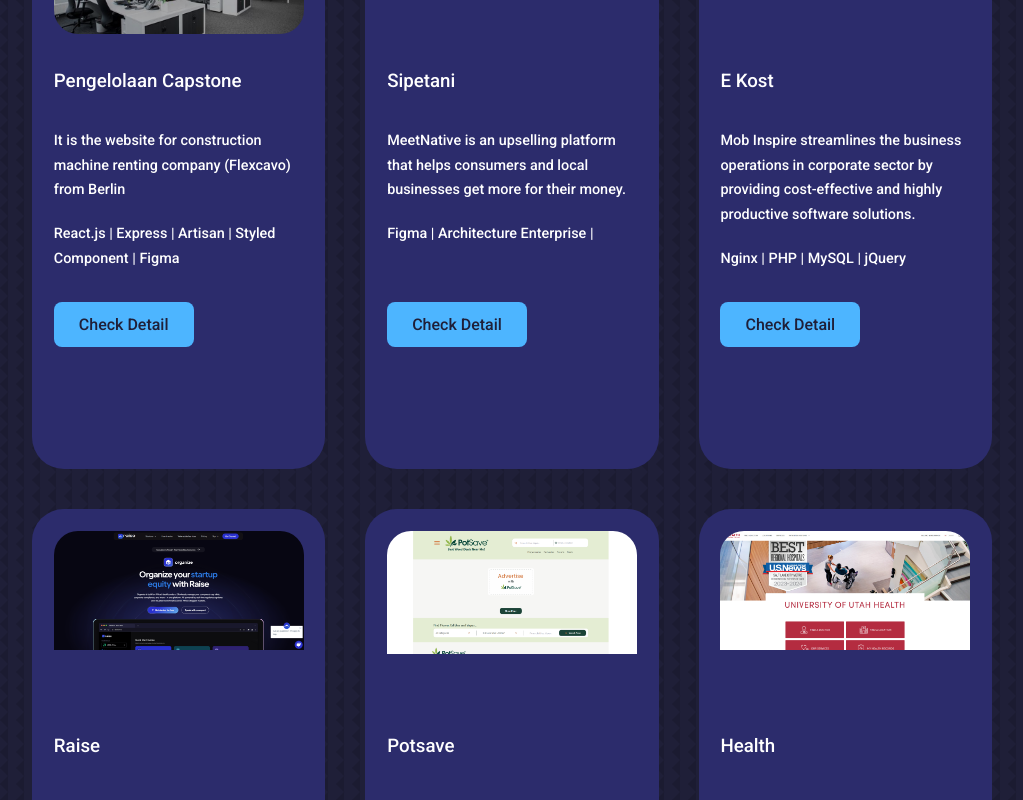
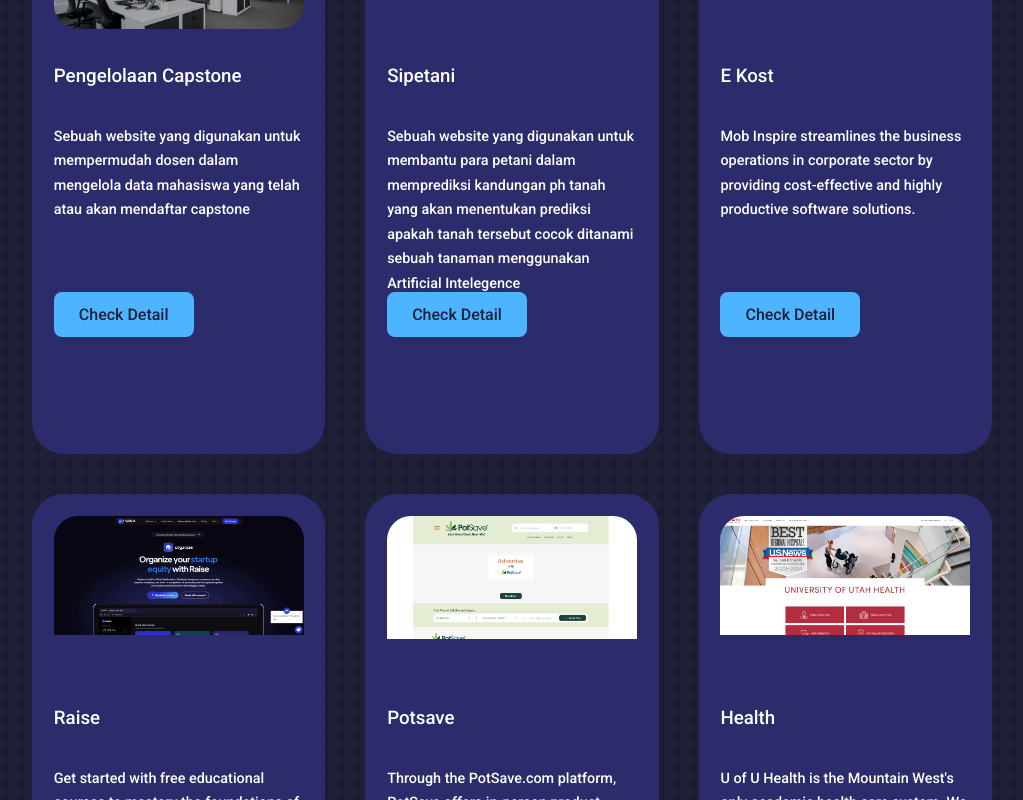
Before and after one commit to Biggze/Porto, a React (Create React App) app: page / in a window 1280 px wide. Shown: the part 2440-3240 px from the top of the page, without its empty margins (128-1151 px from the left). Built offline with nearby package versions, Linux system fonts and the light colour scheme.

Commit message:
fix detail tenanan

```diff
--- a/src/components/detail/Detail.jsx
+++ b/src/components/detail/Detail.jsx
@@ -14,18 +14,18 @@ const soloProjects = [
     title: "Pengelolaan Capstone",
     img: IMG1,
     description:
-      "It is the website for construction machine renting company (Flexcavo) from Berlin",
+      "Sebuah website yang digunakan untuk mempermudah dosen dalam mengelola data mahasiswa yang telah atau akan mendaftar capstone ",
     technologies: "React.js | Express | Artisan | Styled Component | Figma ",
-    link: "",
+    role: "Front-End Developer",
   },
   {
     id: 2,
     title: "Sipetani",
     img: IMG2,
     description:
-      "MeetNative is an upselling platform that helps consumers and local businesses get more for their money.",
-    technologies: "Figma | Architecture Enterprise |",
-    link: "",
+      "Sebuah website yang digunakan untuk membantu para petani dalam memprediksi kandungan ph tanah yang akan menentukan prediksi apakah tanah tersebut cocok ditanami sebuah tanaman menggunakan Artificial Intelegence ",
+    technologies: "Figma | Architecture Enterprise | reactjs ",
+    role: "Designer",
   },
   {
     id: 3,
@@ -34,7 +34,7 @@ const soloProjects = [
     description:
       "Mob Inspire streamlines the business operations in corporate sector by providing cost-effective and highly productive software solutions.",
     technologies: "Nginx | PHP | MySQL | jQuery",
-    link: "",
+    role: "Front-End Developer",
   },
   {
     id: 4,
@@ -43,7 +43,7 @@ const soloProjects = [
     description:
       "Get started with free educational courses to mastery the foundations of startup equity as an African business.",
     technologies: "Remix | React.js | Webflow | jQuery",
-    link: "",
+    role: "",
   },
   {
     id: 5,
@@ -52,7 +52,7 @@ const soloProjects = [
     description:
       "Through the PotSave.com platform, PotSave offers in-person product assessment and ordering services, accessible via the website, mobile applications, and software.",
     technologies: "React | Next.js | Lodash | Tailwind CSS",
-    link: "",
+    role: "",
   },
   {
     id: 6,
@@ -61,7 +61,7 @@ const soloProjects = [
     description:
       "U of U Health is the Mountain West's only academic health care system. We provide patient care, medical research, and physician training.",
     technologies: "Angular | Drupal | Nginx | TypeScript",
-    link: "",
+    role: "",
   },
 ];
 
@@ -86,7 +86,8 @@ const DetailPorto = ({ projectId, onClose }) => {
         </div>
         <div className="detail-porto__content">
           <p>{project.description}</p>
-          <p><strong>Technologies:</strong> {project.technologies}</p>
+          <br />
+          <p><strong>Role:</strong> {project.role}</p>
         </div>
       </div>
     </div>
--- a/src/components/portfolio/Portfolio.jsx
+++ b/src/components/portfolio/Portfolio.jsx
@@ -17,18 +17,18 @@ const Portfolio = () => {
       title: "Pengelolaan Capstone",
       img: IMG1,
       description:
-        "It is the website for construction machine renting company (Flexcavo) from Berlin",
+        "Sebuah website yang digunakan untuk mempermudah dosen dalam mengelola data mahasiswa yang telah atau akan mendaftar capstone ",
       technologies: "React.js | Express | Artisan | Styled Component | Figma ",
-      link: "",
+      role: "Front-End Developer",
     },
     {
       id: 2,
       title: "Sipetani",
       img: IMG2,
       description:
-        "MeetNative is an upselling platform that helps consumers and local businesses get more for their money.",
-      technologies: "Figma | Architecture Enterprise |",
-      link: "",
+        "Sebuah website yang digunakan untuk membantu para petani dalam memprediksi kandungan ph tanah yang akan menentukan prediksi apakah tanah tersebut cocok ditanami sebuah tanaman menggunakan Artificial Intelegence ",
+      technologies: "Figma | Architecture Enterprise | reactjs ",
+      role: "Designer",
     },
     {
       id: 3,
@@ -37,7 +37,7 @@ const Portfolio = () => {
       description:
         "Mob Inspire streamlines the business operations in corporate sector by providing cost-effective and highly productive software solutions.",
       technologies: "Nginx | PHP | MySQL | jQuery",
-      link: "",
+      role: "Front-End Developer",
     },
     {
       id: 4,
@@ -46,7 +46,7 @@ const Portfolio = () => {
       description:
         "Get started with free educational courses to mastery the foundations of startup equity as an African business.",
       technologies: "Remix | React.js | Webflow | jQuery",
-      link: "",
+      role: "",
     },
     {
       id: 5,
@@ -55,7 +55,7 @@ const Portfolio = () => {
       description:
         "Through the PotSave.com platform, PotSave offers in-person product assessment and ordering services, accessible via the website, mobile applications, and software.",
       technologies: "React | Next.js | Lodash | Tailwind CSS",
-      link: "",
+      role: "",
     },
     {
       id: 6,
@@ -64,7 +64,7 @@ const Portfolio = () => {
       description:
         "U of U Health is the Mountain West's only academic health care system. We provide patient care, medical research, and physician training.",
       technologies: "Angular | Drupal | Nginx | TypeScript",
-      link: "",
+      role: "",
     },
   ];
 
@@ -90,7 +90,7 @@ const Portfolio = () => {
             <div className="portfolio__item-content">
               <h3>{pro.title}</h3>
               <p>{pro.description}</p>
-              <p>{pro.technologies}</p>
+
             </div>
             <div className="portfolio__item-cta">
               <button
```
